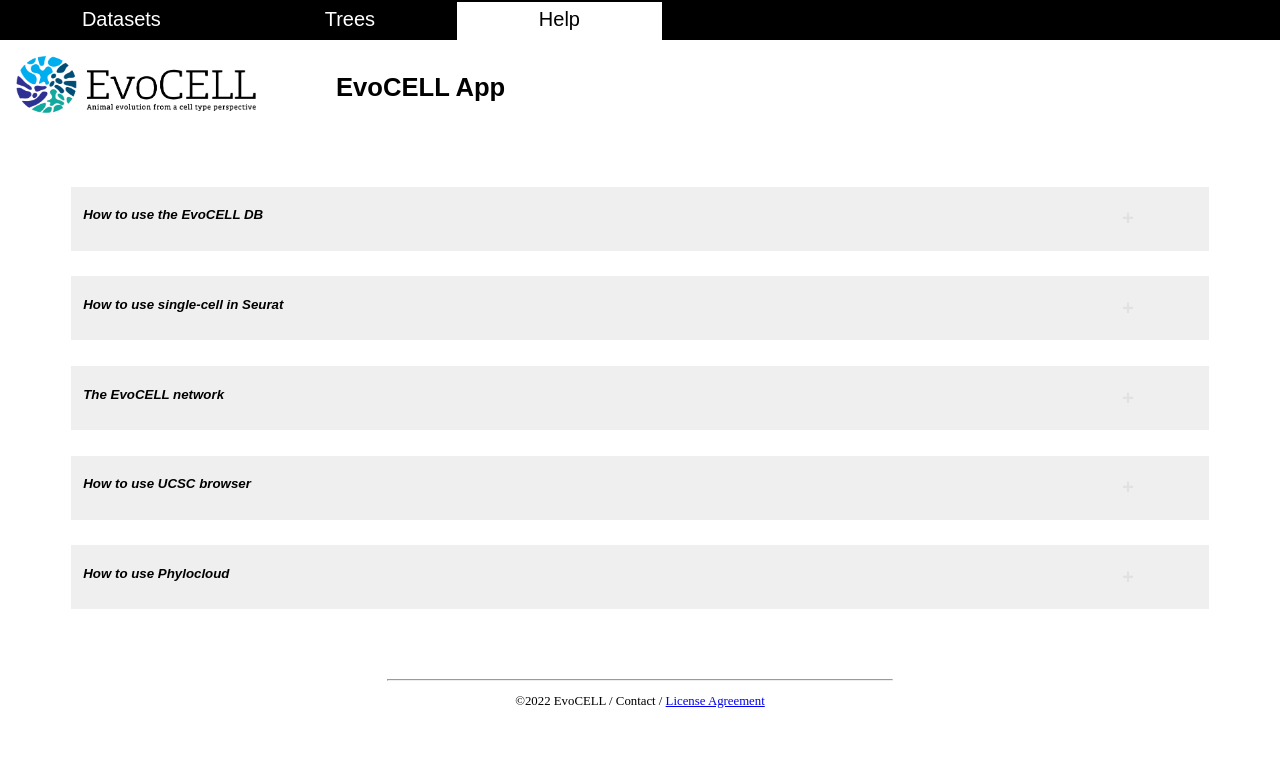
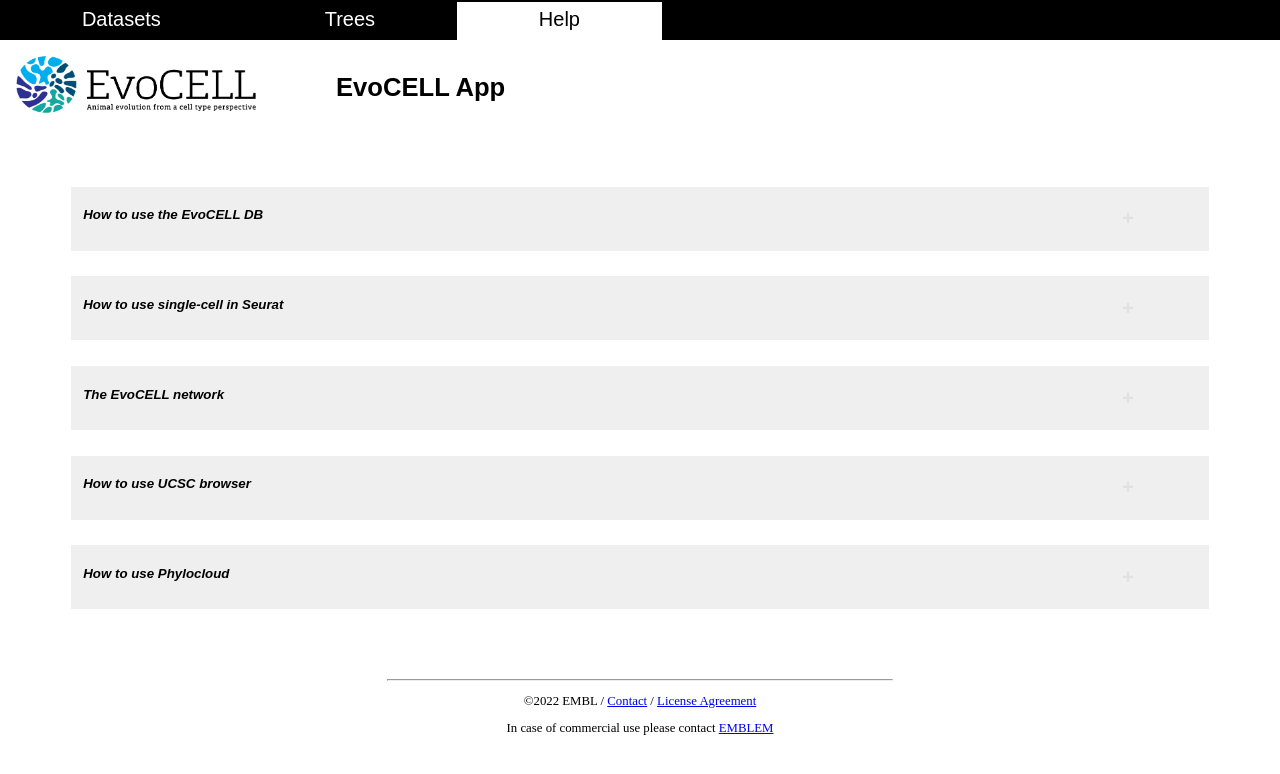
Before and after one commit to JavBurgoa/evocell-app-nextjs, a Next.js app: page /help in a window 1280 px wide. Shown: the top 774 px of the page. Built offline with nearby package versions, Linux system fonts and the light colour scheme; a web font is replaced by a local one.

Commit message:
Added License

```diff
--- a/components/Footer.js
+++ b/components/Footer.js
@@ -5,7 +5,8 @@ const Footer = () => {
 	return(
             <div className="footer">
                 <hr></hr>
-                <p>©2022 EvoCELL / Contact / <Link href="/license" target="_blank">License Agreement</Link></p>
+                <p>©2022 EMBL / <a href="mailto:burgoacardasjavier@gmail.com">Contact</a> / <Link href="/license" target="_blank" rel="noreferrer">License Agreement</Link></p>
+                <p>In case of commercial use please contact <a href = "https://embl-em.de/company/contact/"  target="_blank" rel="noreferrer">EMBLEM</a></p>
             </div>
 		)
 }
--- a/pages/license.js
+++ b/pages/license.js
@@ -3,7 +3,7 @@ import style from "../styles/License.module.css"
 const Help = () => {
 
     return(
-        <embed className={style.pdf} src="./License_agreement_EvoCellDB.pdf" type="application/pdf"></embed>
+        <embed className={style.pdf} src="./license.pdf" type="application/pdf"></embed>
     )
 }
 export default Help
```
